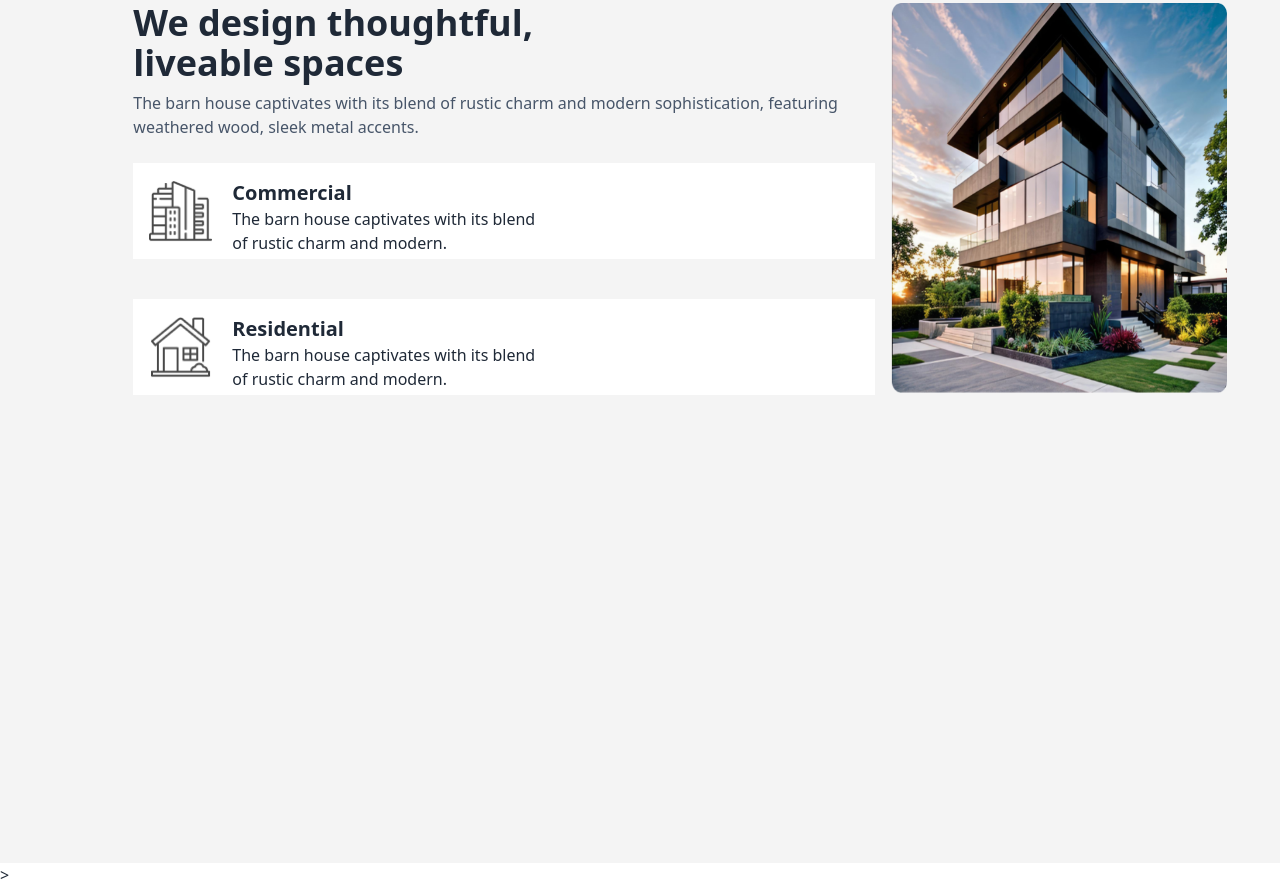
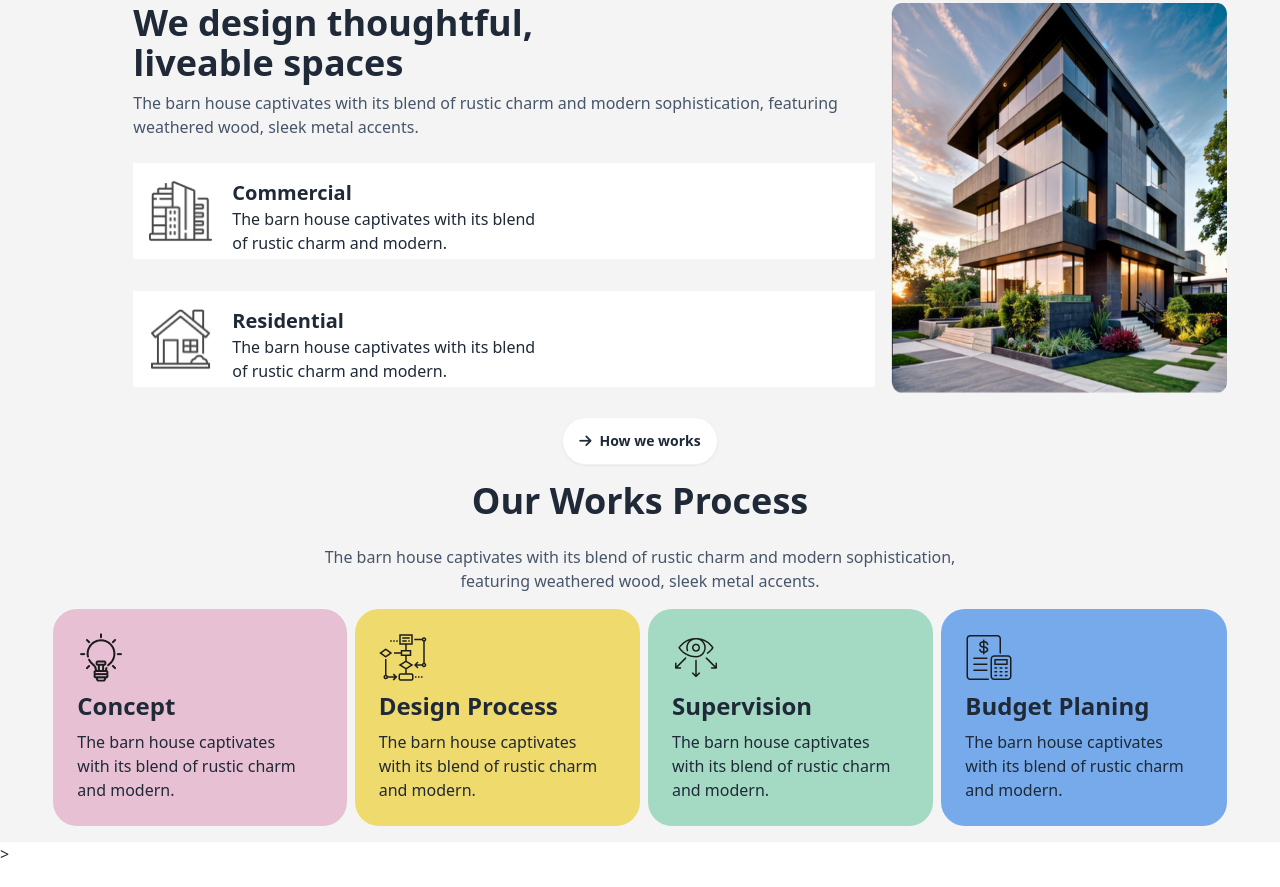
Before and after one commit to mebilonbadhon366/Assignment-3, a plain HTML site: page index.html in a window 1280 px wide. Shown: the part 851-1738 px from the top of the page. After the commit the page ends 1717 px from the top, so only its background shows below. Drawn offline with nearby package versions, Linux system fonts and the light colour scheme.

Commit message:
added a section

```diff
--- a/index.html
+++ b/index.html
@@ -7,6 +7,11 @@
     <link rel="preconnect" href="https://fonts.googleapis.com">
     <link rel="preconnect" href="https://fonts.gstatic.com" crossorigin>
     <link href="https://fonts.googleapis.com/css2?family=Manrope:wght@200..800&display=swap" rel="stylesheet">
+    <style>
+      .font{
+        font-family: "Manrope", sans-serif;
+      }
+    </style>
     <link rel="stylesheet" href="https://cdnjs.cloudflare.com/ajax/libs/font-awesome/6.6.0/css/all.min.css" integrity="sha512-Kc323vGBEqzTmouAECnVceyQqyqdsSiqLQISBL29aUW4U/M7pSPA/gEUZQqv1cwx4OnYxTxve5UMg5GT6L4JJg==" crossorigin="anonymous" referrerpolicy="no-referrer" />
     <link href="https://cdn.jsdelivr.net/npm/daisyui@4.12.10/dist/full.min.css" rel="stylesheet" type="text/css" />
      <script src="https://cdn.tailwindcss.com"></script>
@@ -76,13 +81,13 @@
        </banner>
     </header>
     <main>
-      <section class=" h-[1000px] bg-[#f4f4f4]">
+      <section class="  bg-[#f4f4f4]">
         <div class="w-11/12 mx-auto">
           <div class="mt-12 max-sm:hidden">
             <img src="assets/Vector.png">
           </div>
           <div class=" max-sm:text-center mt-4  md:ml-20 ">
-            <button class=" btn  bg-white mt-4 ">  <i class="fa-solid fa-arrow-right "></i></a> About us</button>
+            <button class=" btn rounded-full bg-white mt-4 ">  <i class="fa-solid fa-arrow-right "></i></a> About us</button>
           </div>
           <div class=" md:flex gap-4 ">
             <div class=" max-sm:ml-3 mt-4 md:mt-4 ml-20 ">
@@ -96,7 +101,7 @@
                   <p>The barn house captivates with its blend <br>of rustic charm and modern.</p>
                 </div>
                </div>
-               <div class="h-24 w-90 bg-white flex mt-10 gap-5 p-4">
+               <div class="h-24 w-90 bg-white flex mt-8 gap-5 p-4">
                 <img src="assets/residential.png">
                 <div>
                   <h1 class="text-xl font-semibold ">Residential</h1>
@@ -110,6 +115,40 @@
           </div>
         </div>
       </section>
+      <section class=" bg-[#f4f4f4]">
+        <div>
+          <div class=" max-sm:text-center   md:text-center ">
+            <button class=" btn rounded-full bg-white mt-6 ">  <i class="fa-solid fa-arrow-right "></i></a> How we works</button>
+          </div>
+          <div class="text-center">
+            <h1 class="text-4xl font-bold mt-4">Our Works Process</h1>
+            <p class="text-slate-600 mt-6">The barn house captivates with its blend of rustic charm and modern sophistication, <br>featuring weathered wood, sleek metal accents.</p>
+          </div>
+          <div class="w-11/12 mx-auto  lg:grid grid-cols-4 space-x-2">
+            <div class="  bg-[#E7C1D3] p-6 rounded-3xl mt-4 mb-4">
+              <img src="assets/concept.png">
+              <h1 class="text-2xl font-bold mt-2 mb-2">Concept</h1>
+              <p>The barn house captivates<br> with its blend of rustic charm <br>and modern.</p>
+            </div>
+            <div class="bg-[#EFDA6E] p-6 rounded-3xl mt-4 mb-4">
+              <img src="assets/flow-chart.png">
+              <h1 class="text-2xl font-bold mt-2 mb-2">Design Process</h1>
+              <p>The barn house captivates<br> with its blend of rustic charm <br>and modern.</p>
+            </div>
+            <div class="bg-[#A4DAC3] p-6 rounded-3xl mt-4 mb-4">
+              <img src="assets/vision.png">
+              <h1 class="text-2xl font-bold mt-2 mb-2">Supervision</h1>
+              <p>The barn house captivates<br> with its blend of rustic charm <br>and modern.</p>
+            </div>
+            <div class="bg-[#77AAEA] p-6 rounded-3xl mt-4 mb-4">
+              <img src="assets/budget-planning.png">
+              <h1 class="text-2xl font-bold mt-2 mb-2">Budget Planing</h1>
+              <p>The barn house captivates<br> with its blend of rustic charm <br>and modern.</p>
+            </div>
+          </div>
+        </div>
+
+      </section>
 
     </main>>
     <footer>
```
